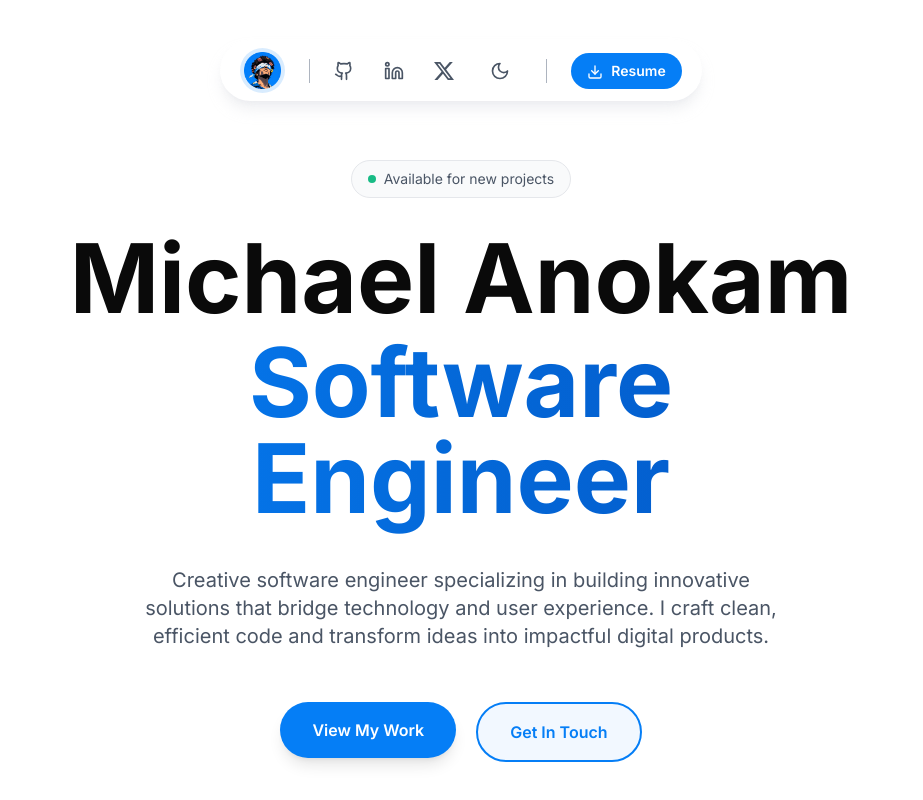
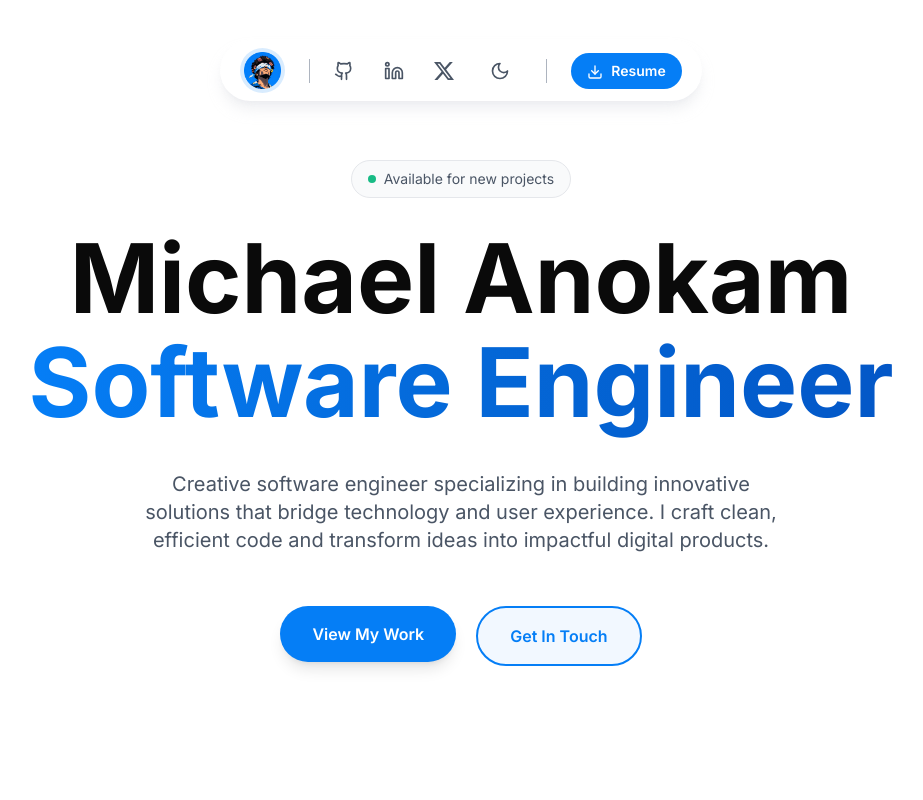
Before and after one commit to MerlinTheWhiz/portfolio, a Next.js app: page / in a window 1280 px wide. Shown: the top 800 px of the page, without its empty margins (179-1102 px from the left). Built offline with nearby package versions, Linux system fonts and the light colour scheme.

Commit message:
Minor UI tweak

```diff
--- a/components/sections/Hero.tsx
+++ b/components/sections/Hero.tsx
@@ -3,7 +3,7 @@ import Link from "next/link";
 const Hero = () => {
   return (
     <section id="#hero" className="bg-background flex py-30 sm:py-40">
-      <div className="mx-auto flex flex-col max-w-4xl text-center px-6 items-center justify-center gap-8">
+      <div className="mx-auto flex flex-col text-center px-6 items-center justify-center gap-8">
         <span className="flex text-text-muted items-center gap-2 px-4 py-2 text-sm bg-background-card dark:bg-white/5 border border-border-default rounded-full">
           <span className="w-2 h-2 rounded-full bg-accent-success animate-pulse"></span>
           Available for new projects
--- a/components/ui/Highlights.tsx
+++ b/components/ui/Highlights.tsx
@@ -20,9 +20,7 @@ const Highlights = () => {
         >
           <Icon className="w-6 h-6 text-accent-primary mb-4" />
           <p className="text-3xl font-bold">{value}</p>
-          <p className="text-sm mt-1 dark:text-[#737373] text-gray-600">
-            {label}
-          </p>
+          <p className="text-sm mt-1 text-text-muted">{label}</p>
         </div>
       ))}
     </div>
```
